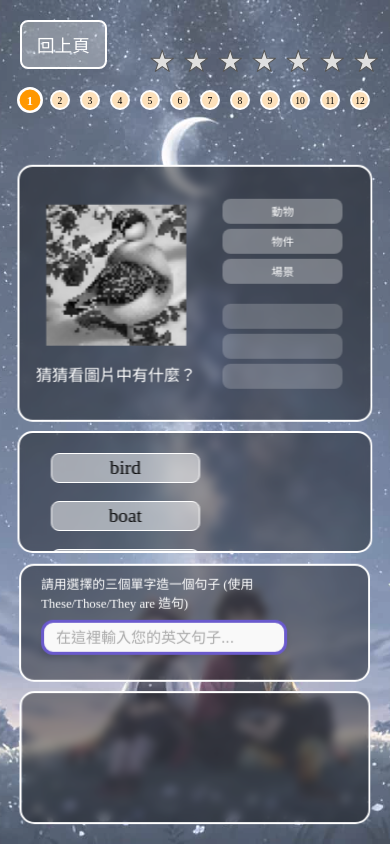
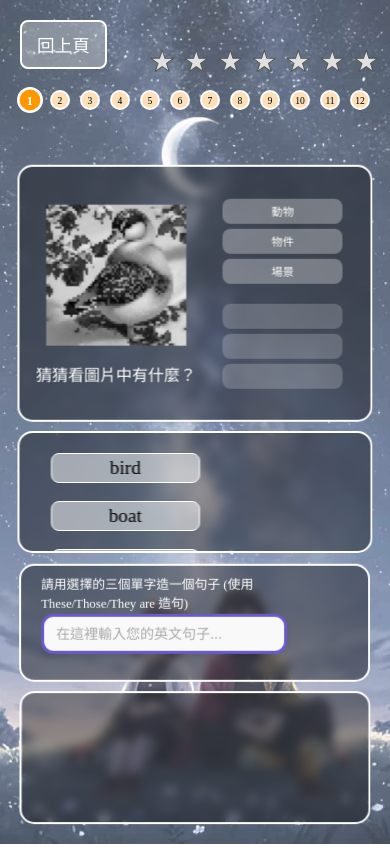
Before and after one commit to lyekai/word_game_v100, a Flask app: page /easy in a window 390 px wide. Run offline with Flask 3, Linux system fonts and the light colour scheme.

Commit message:
Update easy_mode.css

```diff
--- a/static/css/easy_mode.css
+++ b/static/css/easy_mode.css
@@ -638,9 +638,10 @@ a {
         margin: 8px 0;
     }
     .sentence-input {
-        height: 35px; /* 固定高度，使其看起來像長方形 */
+        height: 35%;
         width: 80%;
-        font-size: 15px;
+        font-size: 14px;
+        transform: translateY(-15%);
     }
     .answer-area {
         width: 90%;
@@ -681,6 +682,7 @@ a {
         padding: 4px 8px;
         border-radius: 8px;
         font-size: 0.8em;
+        transform: translateY(-20%);
     }
 
     .submit-btn {
```
